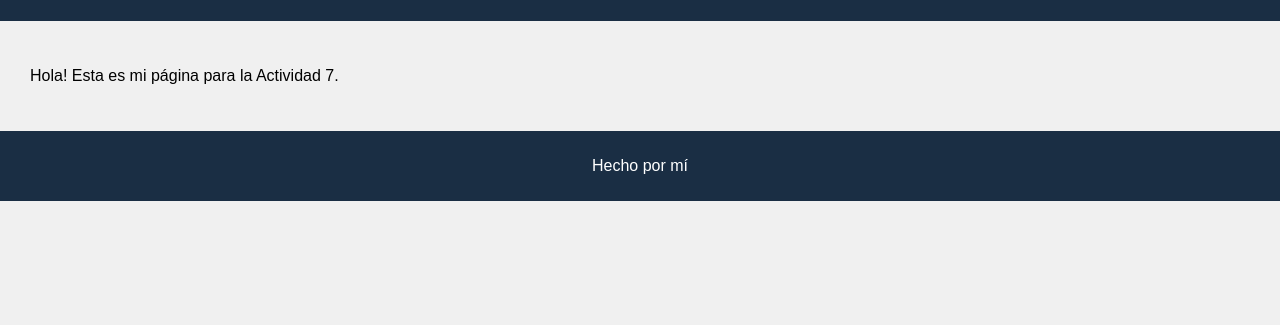
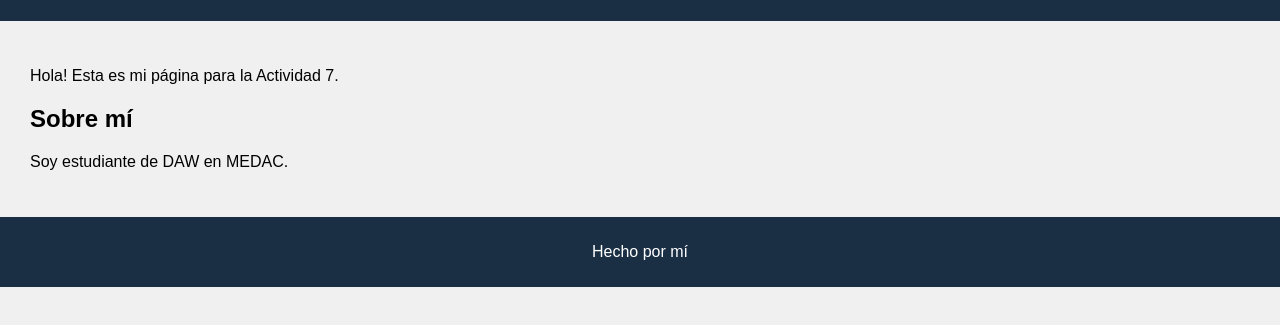
Before and after one commit to abh0020/entornos-actividad7, a plain HTML site: page index.html in a window 1280 px wide. Shown: the part 99-424 px from the top of the page. Drawn offline with Linux system fonts and the light colour scheme.

Commit message:
feat: añadir sección sobre mí

```diff
--- a/index.html
+++ b/index.html
@@ -13,6 +13,10 @@
 
   <main>
     <p>Hola! Esta es mi página para la Actividad 7.</p>
+    <section>
+      <h2>Sobre mí</h2>
+      <p>Soy estudiante de DAW en MEDAC.</p>
+    </section>
   </main>
 
   <footer>
```
